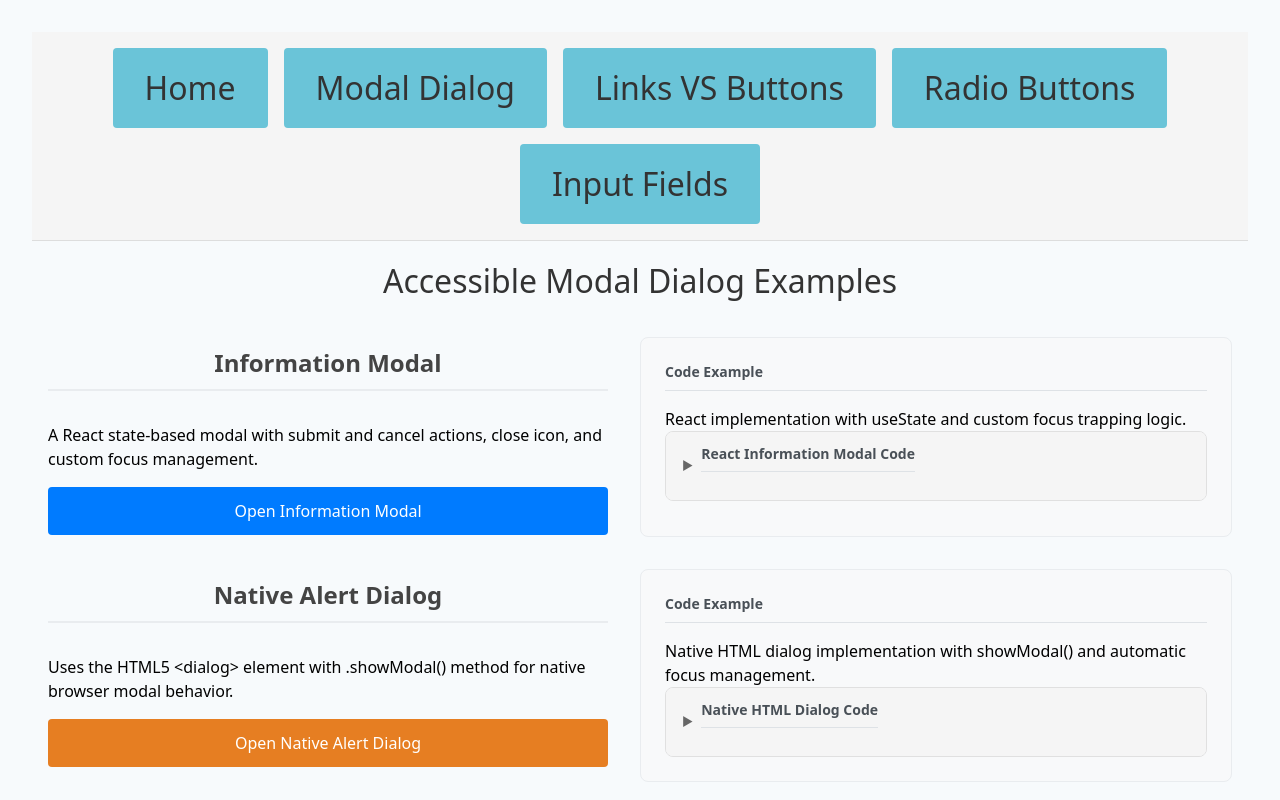
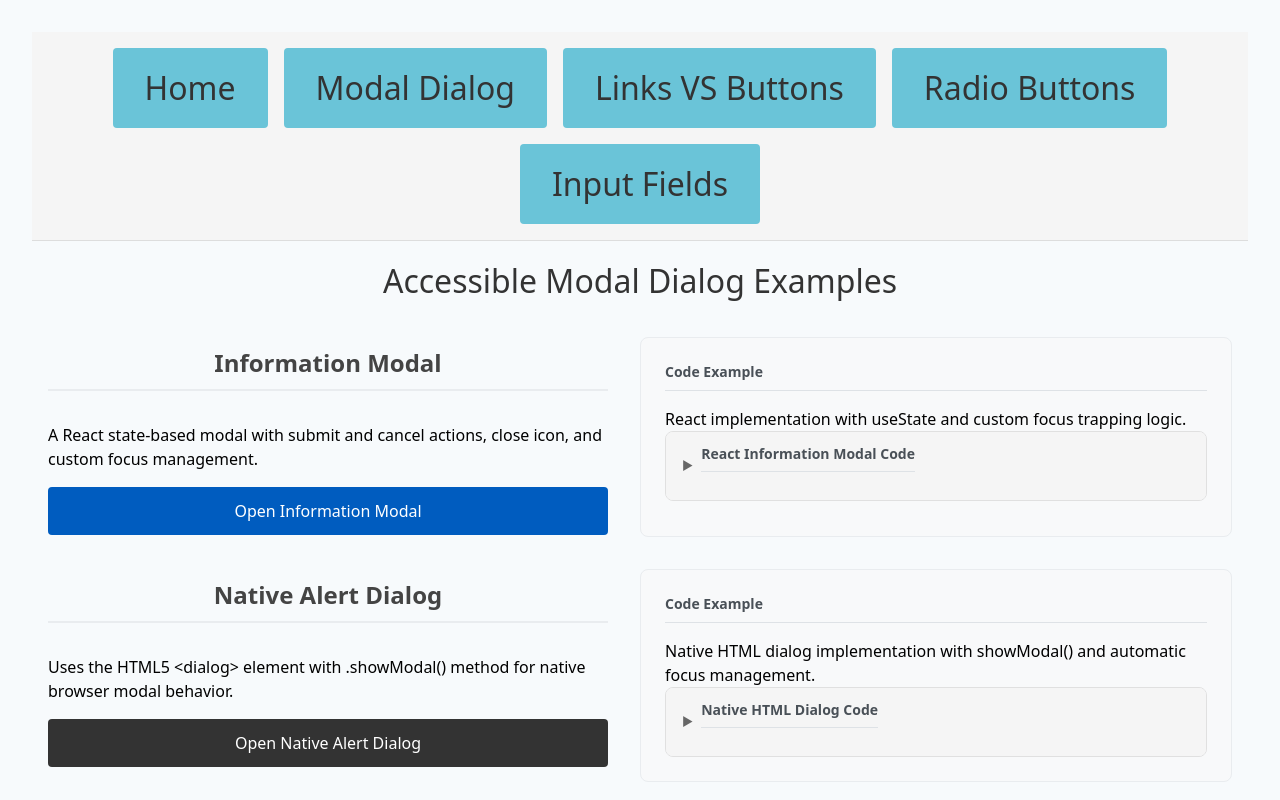
Before and after one commit to AlexandrSedymov/ACCESSIBLE-COMPONENTS, a React (Vite) app: page /modal-dialog in a window 1280 px wide. Shown: the top 800 px of the page. Built offline with nearby package versions, Linux system fonts and the light colour scheme.

Commit message:
fix: resolve button colour contrast

```diff
--- a/src/main.tsx
+++ b/src/main.tsx
@@ -17,8 +17,13 @@ if (import.meta.env.DEV) {
     });
 }
 
-createRoot(document.getElementById('root')!).render(
-  <StrictMode>
-    <App />
-  </StrictMode>
-);
+const rootElement = document.getElementById('root');
+if (rootElement) {
+  createRoot(rootElement).render(
+    <StrictMode>
+      <App />
+    </StrictMode>
+  );
+} else {
+  console.error("Root element with id 'root' not found.");
+}
--- a/src/styles/InformationModal.css
+++ b/src/styles/InformationModal.css
@@ -88,7 +88,7 @@
 
 /* Open modal trigger button */
 .modal-open-button {
-  background: #007bff;
+  background: #005cbf;
   color: #fff;
   border: none;
   padding: 0.75rem 1.5rem;
@@ -99,7 +99,7 @@
 }
 
 .modal-open-button:hover {
-  background: #0056b3;
+  background: #004793;
 }
 
 .modal-open-button:focus {
--- a/src/styles/NativeAlertDialog.css
+++ b/src/styles/NativeAlertDialog.css
@@ -2,15 +2,15 @@
 
 /* Alert Dialog Trigger Button */
 .alert-button {
-  background: #e67e22; /* Warm orange instead of red */
+  background: #333333; /* Warm orange instead of red */
 }
 
 .alert-button:hover {
-  background: #d35400;
+  background: #1f1f1f;
 }
 
 .alert-button:focus {
-  outline: 2px solid #d35400;
+  outline: 2px solid #080808;
   outline-offset: 2px;
 }
 
```
Also changed, not shown: 1 other file (tests, documents, lock files or other folders).
